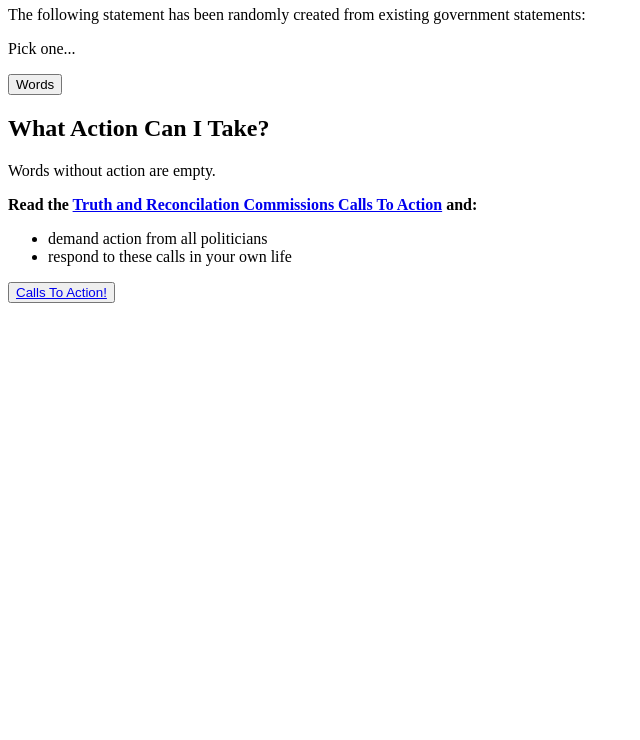
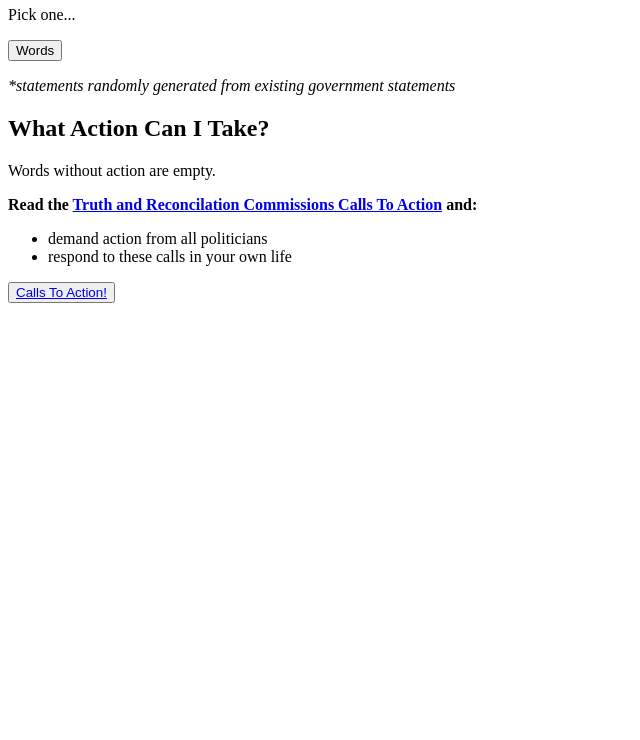
Before and after one commit to HatHeadNinja/iag, a website: page index.html in a window 1280 px wide. Shown: the part 60-800 px from the top of the page, without its empty margins (0-640 px from the left). Drawn offline with Linux system fonts and the light colour scheme.

Commit message:
adjust skeleton to design concept

```diff
--- a/index.html
+++ b/index.html
@@ -8,9 +8,9 @@
 </head>
 <body>
   <h1>Indigenous Statement Generator</h1>
-  <p>The following statement has been randomly created from existing government statements:</p>
   <p id="statement">Pick one...</p>
   <button type="button" onclick="newStatement()">Words</button>
+  <p><i>*statements randomly generated from existing government statements</i></p>
   <h2>What Action Can I Take?</h2>
   <p>Words without action are empty.</p>
   <p><b>Read the <a href='http://www.trc.ca/assets/pdf/Calls_to_Action_English2.pdf'>Truth and Reconcilation Commissions Calls To Action</a> and:</b></p>
```
